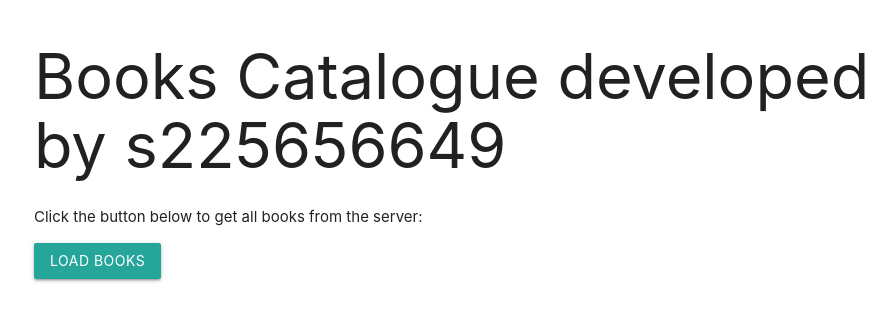
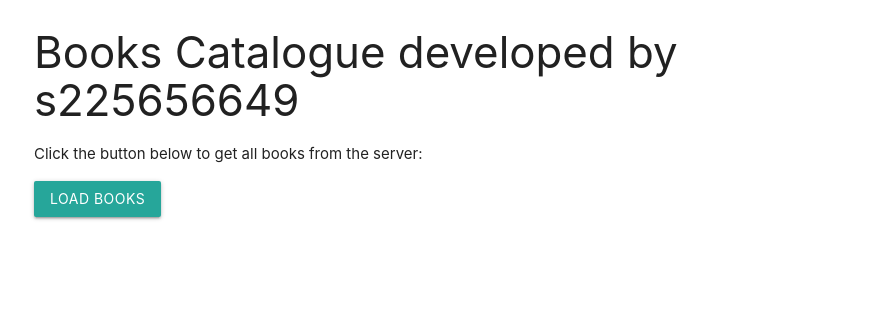
Before and after one commit to jo-kem/SIT725_s225656649, a website: page 5.3P/public/index.html in a window 1280 px wide. Shown: the whole page, without its empty margins (158-1054 px from the left). Drawn offline with nearby package versions, Linux system fonts and the light colour scheme.

Commit message:
Smaller heading

```diff
--- a/5.3P/public/index.html
+++ b/5.3P/public/index.html
@@ -8,7 +8,7 @@
 </head>
 <body>
     <div class="container">
-        <h1>Books Catalogue developed by s225656649</h1>
+        <h3>Books Catalogue developed by s225656649</h3>
         <p>Click the button below to get all books from the server:</p>
         <button id="load-books" class="btn waves-effect waves-light">Load Books</button>
         <div class="row">
```
